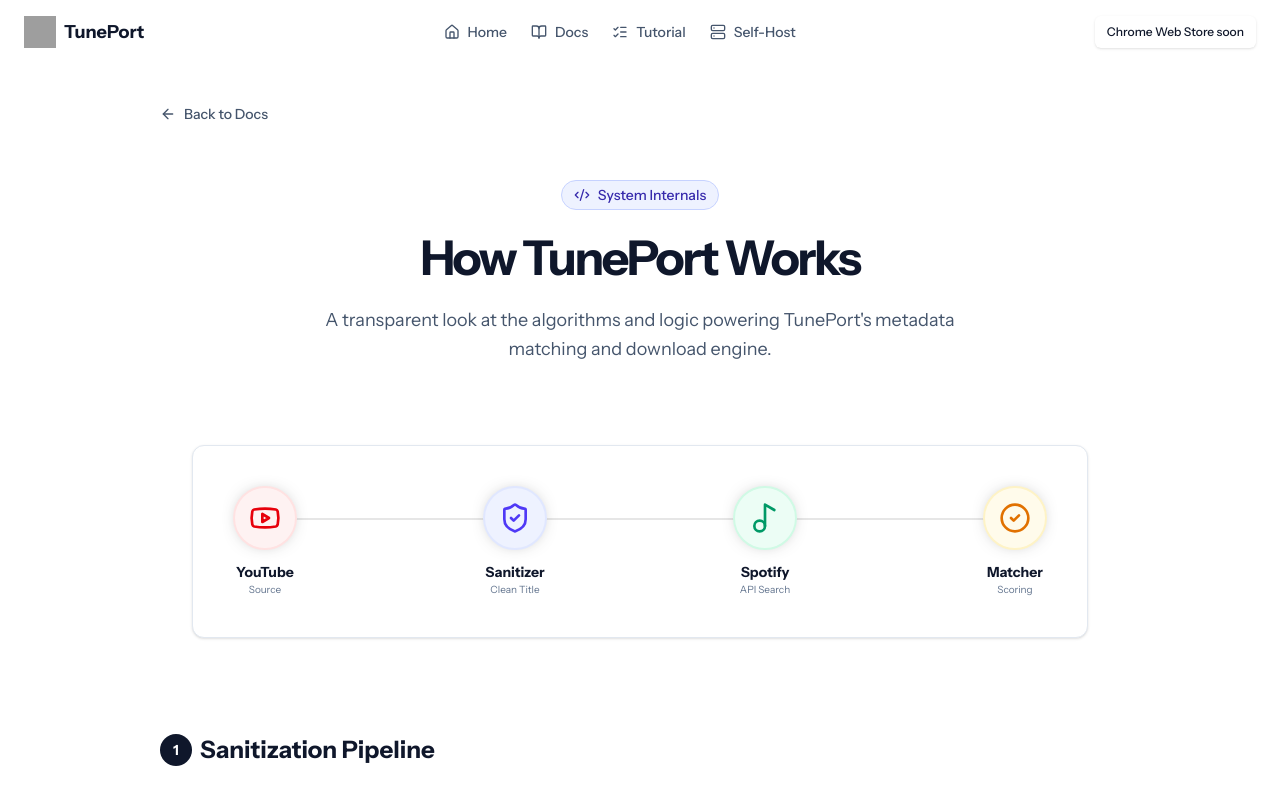
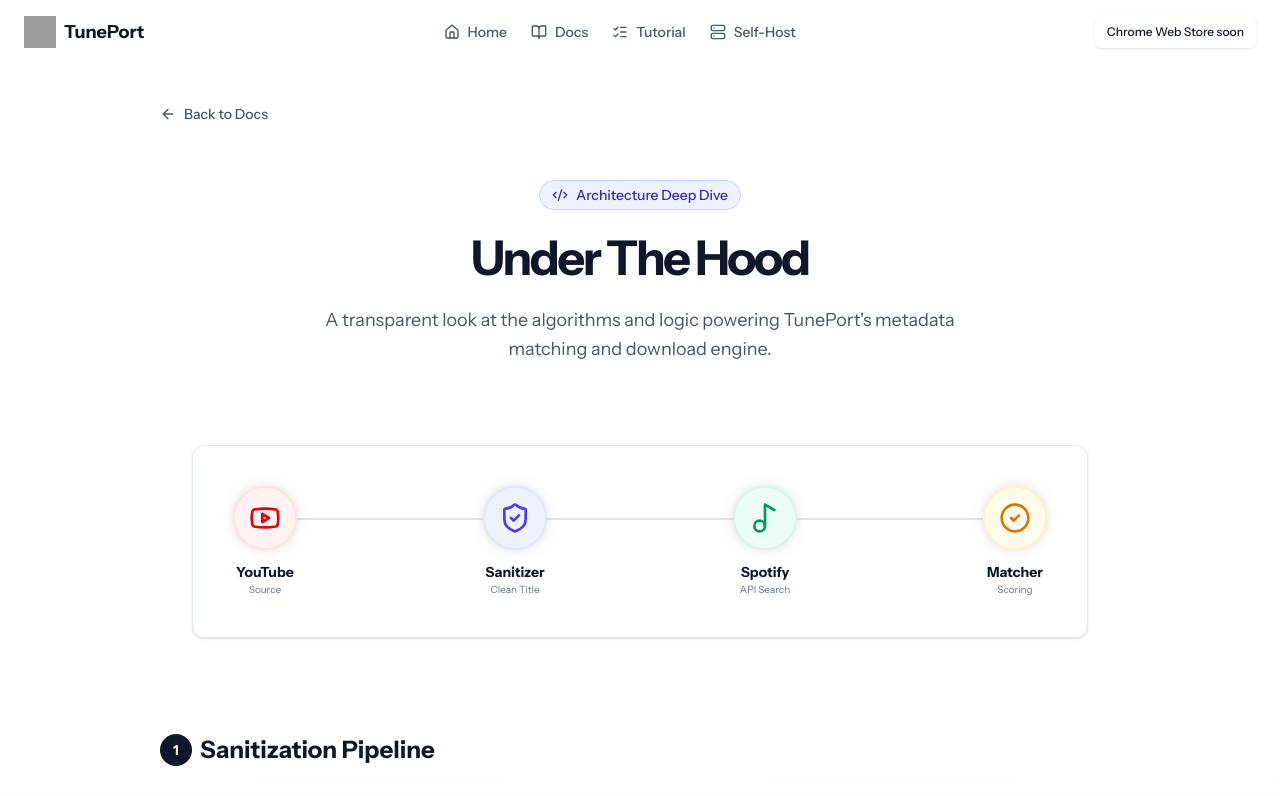
Before and after one commit to Microck/tuneport, a Next.js app in the folder website/: page /docs/how-it-works in a window 1280 px wide. Shown: the top 796 px of the page. Built offline with nearby package versions, Linux system fonts and the light colour scheme; grey boxes are pictures that could not be loaded.

Commit message:
docs: enhance how-it-works page with magic ui components

```diff
--- a/website/src/app/docs/how-it-works/page.tsx
+++ b/website/src/app/docs/how-it-works/page.tsx
@@ -2,7 +2,7 @@
 import Link from "next/link";
 import { ArrowLeft, Code2, GitBranch, ShieldCheck, Timer, Type, User, AlertCircle, FileAudio, Settings } from "lucide-react";
 import { Button } from "@/components/ui/button";
-import { AnimatedGridPattern } from "@/components/ui/animated-grid-pattern";
+import RetroGrid from "@/components/ui/retro-grid";
 import { TextAnimate } from "@/components/ui/text-animate";
 import { BentoGrid, BentoCard } from "@/components/ui/bento-grid";
 import { ShineBorder } from "@/components/ui/shine-border";
@@ -18,18 +18,9 @@
 export default function HowItWorksPage() {
   return (
     <div className="relative bg-white pb-24 pt-24 overflow-hidden">
-      <AnimatedGridPattern
-        numSquares={30}
-        maxOpacity={0.1}
-        duration={3}
-        repeatDelay={1}
-        className={cn(
-          "[mask-image:radial-gradient(500px_circle_at_center,white,transparent)]",
-          "inset-x-0 inset-y-[-30%] h-[200%] skew-y-12",
-        )}
-      />
+      <RetroGrid className="light" />
 
-      <div className="container mx-auto max-w-5xl px-4 sm:px-6 lg:px-8">
+      <div className="container mx-auto max-w-5xl px-4 sm:px-6 lg:px-8 relative z-10">
         <div className="mb-12">
           <Link href="/docs">
             <Button variant="ghost" className="gap-2 pl-0 text-slate-600 hover:bg-transparent hover:text-emerald-600">
@@ -42,11 +33,11 @@
         <div className="relative mb-20 text-center">
           <div className="inline-flex items-center rounded-full border border-indigo-200 bg-indigo-50 px-3 py-1 text-sm font-medium text-indigo-800 backdrop-blur-md mb-6">
             <Code2 className="h-4 w-4 mr-2" />
-            System Internals
+            Architecture Deep Dive
           </div>
 
           <TextAnimate animation="blurInUp" by="word" className="text-4xl font-bold tracking-tighter text-slate-900 sm:text-5xl mb-6">
-            How TunePort Works
+            Under The Hood
           </TextAnimate>
 
           <p className="mx-auto max-w-2xl text-lg text-slate-600 leading-relaxed">
--- /dev/null
+++ b/website/src/components/ui/retro-grid.tsx
@@ -0,0 +1,35 @@
+import { cn } from "@/lib/utils";
+
+export default function RetroGrid({
+  className,
+  angle = 65,
+}: {
+  className?: string;
+  angle?: number;
+}) {
+  return (
+    <div
+      className={cn(
+        "pointer-events-none absolute size-full overflow-hidden opacity-50 [perspective:200px]",
+        className,
+      )}
+      style={{ "--grid-angle": `${angle}deg` } as React.CSSProperties}
+    >
+      {/* Grid */}
+      <div className="absolute inset-0 [transform:rotateX(var(--grid-angle))]">
+        <div
+          className={cn(
+            "animate-grid",
+            "[background-repeat:repeat] [background-size:60px_60px]",
+            "[height:300vh] [inset:0%_0px] [margin-left:-50%] [transform-origin:100%_0_0] [width:600vw]",
+            "[background-image:linear-gradient(to_right,rgba(0,0,0,0.3)_1px,transparent_0),linear-gradient(to_bottom,rgba(0,0,0,0.3)_1px,transparent_0)]",
+            "dark:[background-image:linear-gradient(to_right,rgba(255,255,255,0.2)_1px,transparent_0),linear-gradient(to_bottom,rgba(255,255,255,0.2)_1px,transparent_0)]",
+          )}
+        />
+      </div>
+
+      {/* Background Gradient */}
+      <div className="absolute inset-0 bg-gradient-to-t from-white to-transparent to-90% dark:from-black" />
+    </div>
+  );
+}
--- a/website/tailwind.config.ts
+++ b/website/tailwind.config.ts
@@ -93,6 +93,7 @@
         "border-beam": "border-beam calc(var(--duration) * 1s) infinite linear",
         "fade-in": "fade-in 0.3s ease-out",
         "slide-up": "slide-up 0.3s ease-out",
+        "grid": "grid 15s linear infinite",
       },
       keyframes: {
         "shimmer-slide": {
@@ -115,6 +116,10 @@
           "0%": { opacity: "0", transform: "translateY(10px)" },
           "100%": { opacity: "1", transform: "translateY(0)" },
         },
+        "grid": {
+          "0%": { transform: "translateY(-50%)" },
+          "100%": { transform: "translateY(0)" },
+        },
       },
       backgroundImage: {
         "gradient-radial": "radial-gradient(var(--tw-gradient-stops))",
```
